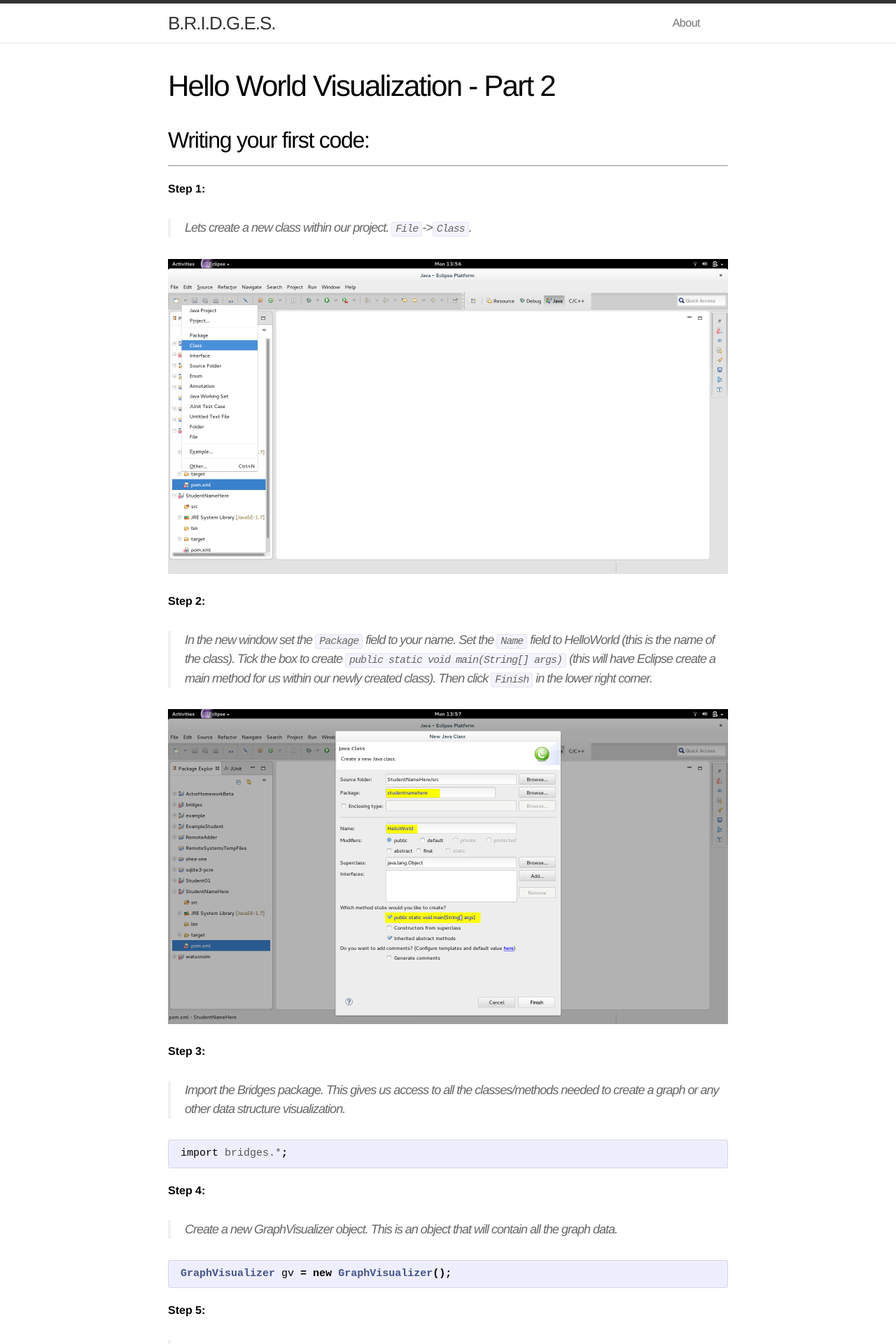
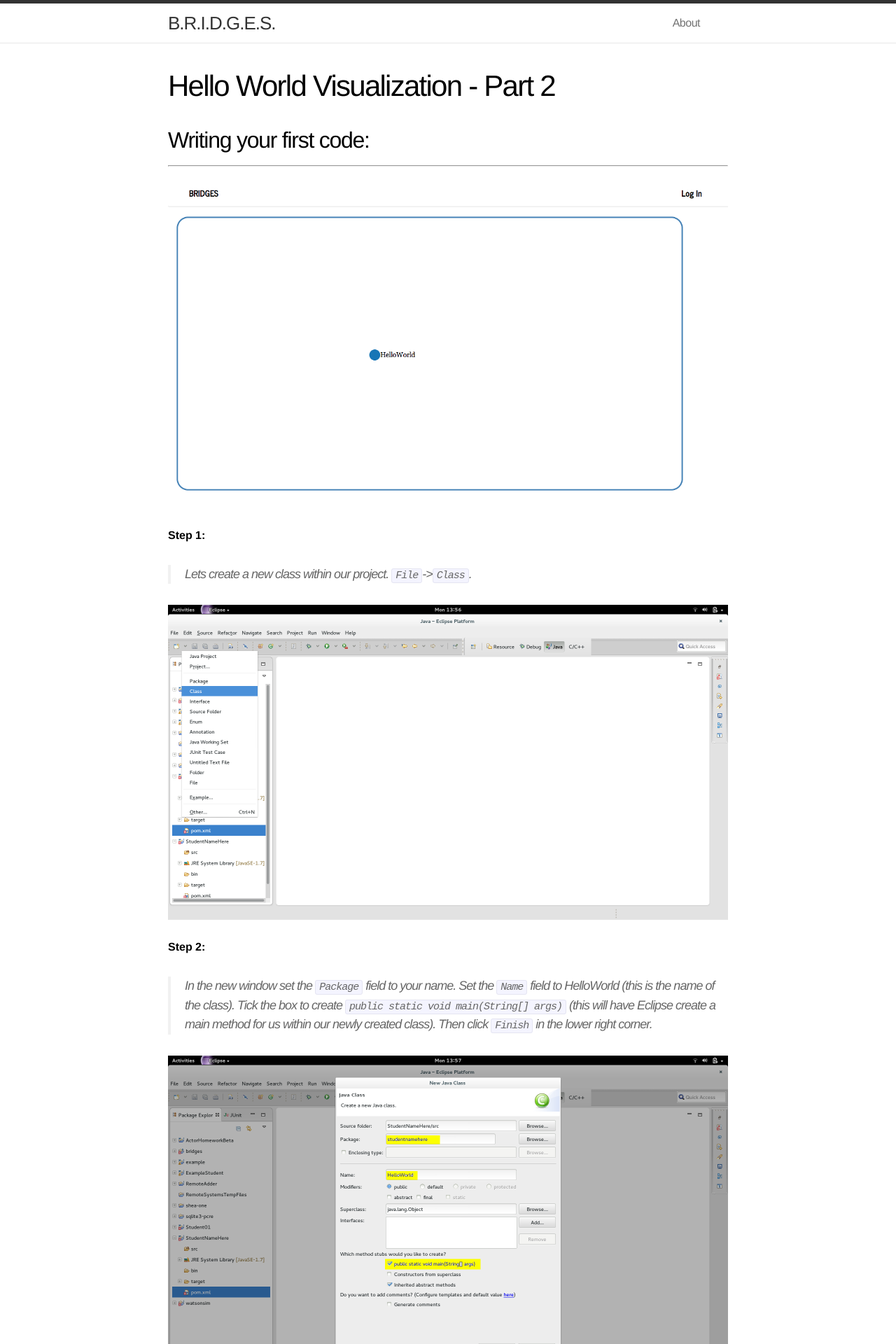
Before and after one commit to Dismembered/Dismembered.github.io, a Jekyll site: the page built from _posts/2014-06-23-HelloWorld-Tutorial_part2.markdown, in a window 1280 px wide. Shown: the top 1920 px of the page at 70% size. Built offline with Jekyll 4.4.1, drawn with Linux system fonts in a browser that asks for light colours.

Commit message:
Update 2014-06-23-HelloWorld-Tutorial_part2.markdown

```diff
--- a/_posts/2014-06-23-HelloWorld-Tutorial_part2.markdown
+++ b/_posts/2014-06-23-HelloWorld-Tutorial_part2.markdown
@@ -6,6 +6,8 @@ categories: jekyll update
 
 ## Writing your first code:
 -----
+![drawing](/images/screenshot_9.png)
+
 
 **Step 1:**
 
```
